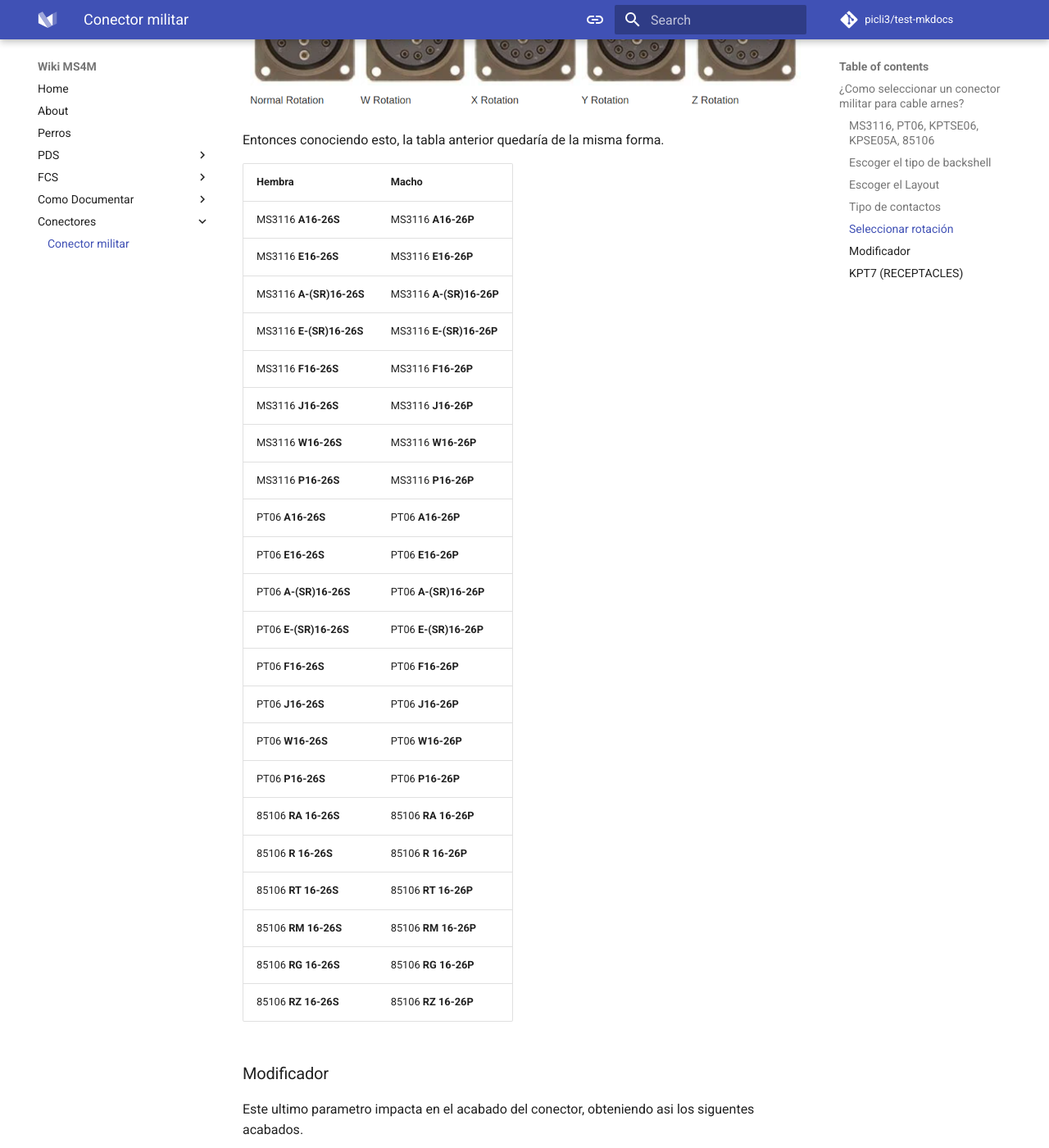
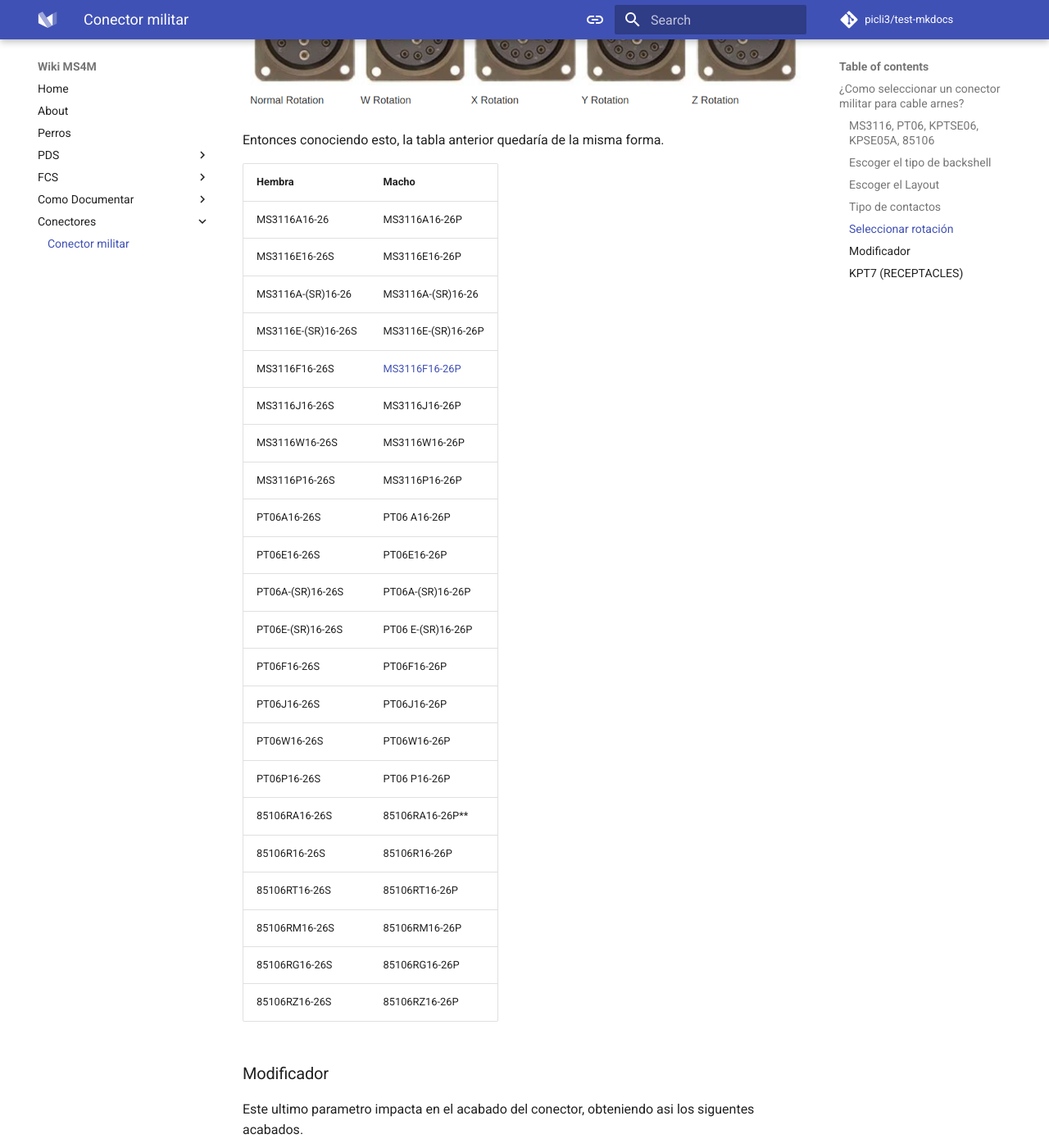
Before and after one commit to picli3/test-mkdocs, an MkDocs documentation site: the page built from docs/conectores/conectorMilitar.md, in a window 1280 px wide and 1400 px high, scrolled down 4346 px. Shown: the whole window at 82% size. Built offline with MkDocs 1.6.1 and Material for MkDocs 9.7.7, drawn with Linux system fonts in a browser that asks for light colours; comment, search, counter and statistics services are not loaded; the version menu is left out; some of the changed text lies outside the part shown.

Commit message:
Update conectorMilitar.md
Agregando link a numero de parte

```diff
--- a/docs/conectores/conectorMilitar.md
+++ b/docs/conectores/conectorMilitar.md
@@ -124,28 +124,28 @@ Entonces conociendo esto, la tabla anterior quedaría de la misma forma.
 
 | **Hembra**                 | **Macho**                  |
 |------------------------|------------------------|
-| MS3116 **A16-26S**   | MS3116 **A16-26P** |
-| MS3116 **E16-26S**   | MS3116 **E16-26P** |
-| MS3116 **A-(SR)16-26S**   |  MS3116 **A-(SR)16-26P**|
-| MS3116 **E-(SR)16-26S**   | MS3116 **E-(SR)16-26P** |
-| MS3116 **F16-26S**   | MS3116 **F16-26P** |
-| MS3116 **J16-26S**   |  MS3116 **J16-26P**|
-| MS3116 **W16-26S**   | MS3116 **W16-26P** |
-| MS3116 **P16-26S**   |  MS3116 **P16-26P**|
-| PT06 **A16-26S**     | PT06 **A16-26P**|
-| PT06 **E16-26S**     |PT06 **E16-26P**|
-|PT06 **A-(SR)16-26S** |PT06 **A-(SR)16-26P**|
-|PT06 **E-(SR)16-26S** |PT06 **E-(SR)16-26P**|
-| PT06 **F16-26S**     | PT06 **F16-26P**|
-| PT06 **J16-26S**     |PT06 **J16-26P**|
-| PT06 **W16-26S**     | PT06 **W16-26P**|
-| PT06 **P16-26S**     |PT06 **P16-26P**|
-|85106 **RA 16-26S**    |85106 **RA 16-26P**|
-|85106 **R 16-26S**    |85106 **R 16-26P**|
-|85106 **RT 16-26S**    |85106 **RT 16-26P**|
-|85106 **RM 16-26S**    |85106 **RM 16-26P**|
-|85106 **RG 16-26S**    |85106 **RG 16-26P**|
-|85106 **RZ 16-26S**    |85106 **RZ 16-26P**|
+|MS3116A16-26    |MS3116A16-26P |
+|MS3116E16-26S   |MS3116E16-26P |
+|MS3116A-(SR)16-26   |MS3116A-(SR)16-26|
+|MS3116E-(SR)16-26S  |MS3116E-(SR)16-26P |
+|MS3116F16-26S   |[MS3116F16-26P](https://renhotecpro.com/product/mil-dtl-26482-series-1-connectorms3116f16-26p-male-cable-mount-plug26-pin-solder) |
+|MS3116J16-26S   |MS3116J16-26P|
+|MS3116W16-26S   |MS3116W16-26P|
+|MS3116P16-26S |MS3116P16-26P|
+|PT06A16-26S   |PT06 A16-26P|
+|PT06E16-26S   |PT06E16-26P|
+|PT06A-(SR)16-26S|PT06A-(SR)16-26P|
+|PT06E-(SR)16-26S|PT06 E-(SR)16-26P|
+|PT06F16-26S   |PT06F16-26P|
+|PT06J16-26S   |PT06J16-26P|
+|PT06W16-26S   |PT06W16-26P|
+|PT06P16-26S   |PT06 P16-26P|
+|85106RA16-26S |85106RA16-26P**|
+|85106R16-26S  |85106R16-26P|
+|85106RT16-26S |85106RT16-26P|
+|85106RM16-26S |85106RM16-26P|
+|85106RG16-26S |85106RG16-26P|
+|85106RZ16-26S |85106RZ16-26P|
 
 ### Modificador
 
```
Also changed, not shown: other parts of docs/conectores/conectorMilitar.md (+3 -6 lines).
